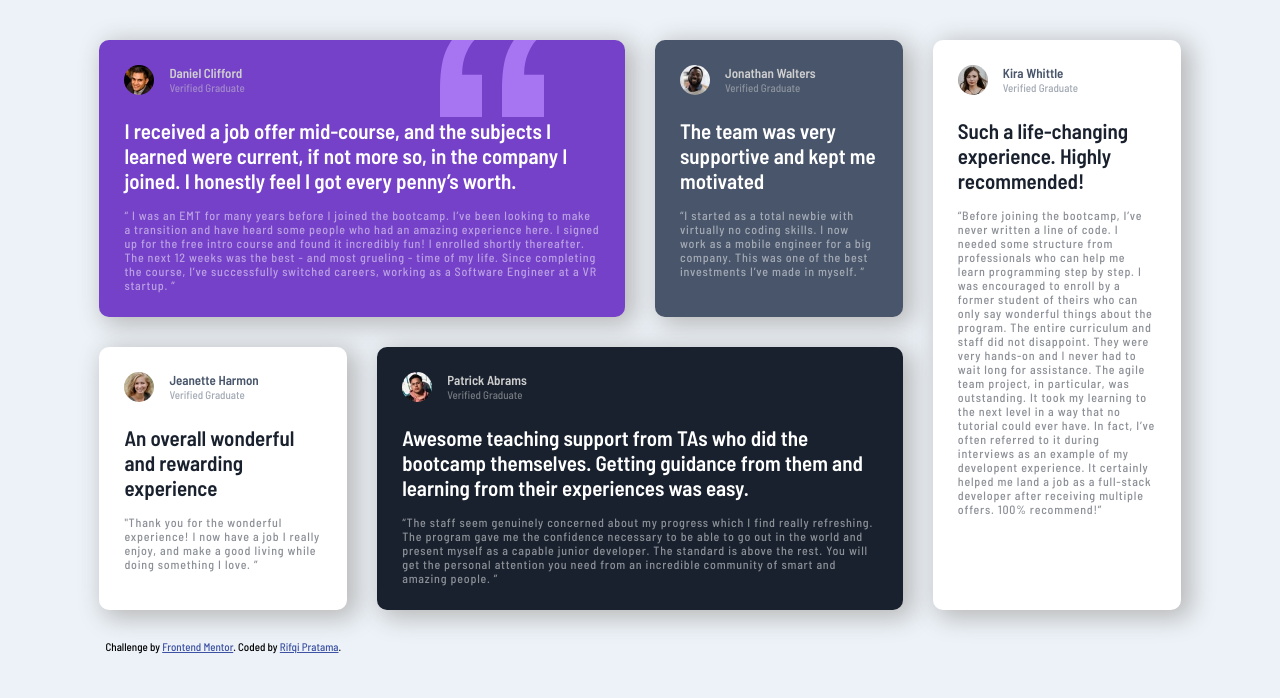
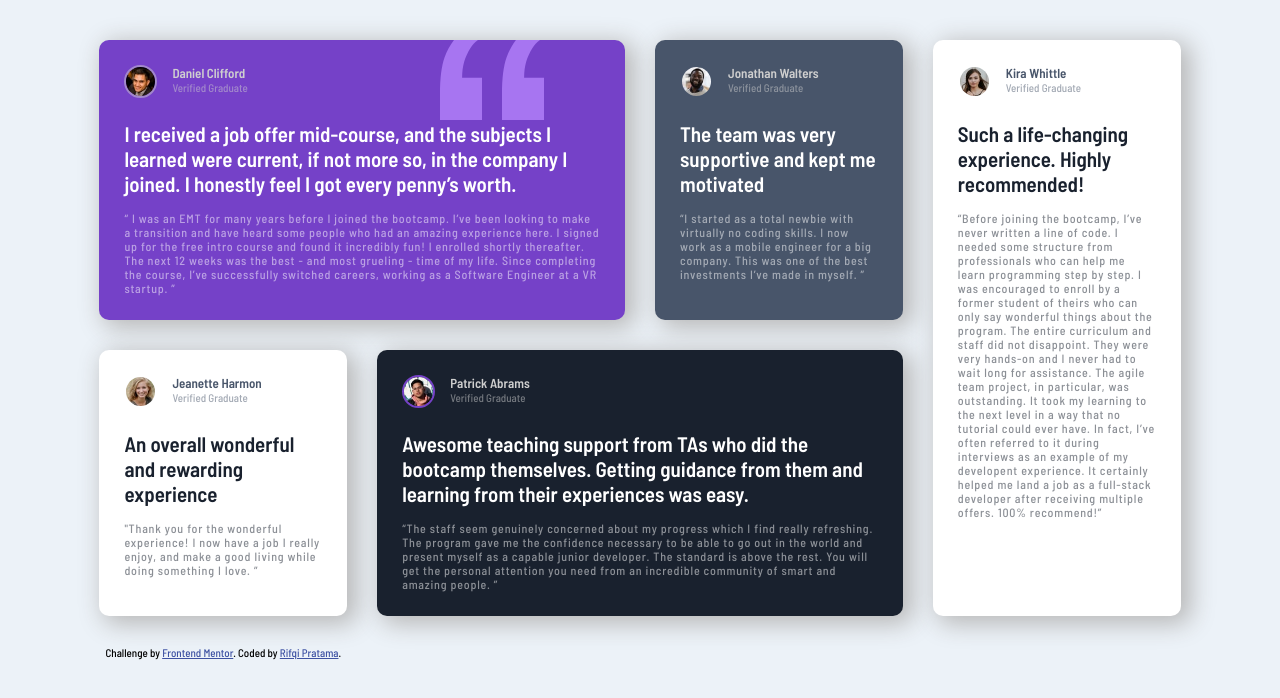
Before and after one commit to juliansyahrifqi/testimonial-grid-section-fm, a plain HTML site: page index.html in a window 1280 px wide. Drawn offline with Linux system fonts and the light colour scheme.

Commit message:
add border and image alt

```diff
--- a/index.html
+++ b/index.html
@@ -22,7 +22,7 @@
     <div class="card card1">
       <div class="card-header">
         <div class="card-image">
-          <img src="images/image-daniel.jpg" alt="">
+          <img src="images/image-daniel.jpg" class="border-purple-50" alt="Daniel Clifford">
         </div>
 
         <div class="card-person">
@@ -47,7 +47,7 @@
     <div class="card card2">
       <div class="card-header">
         <div class="card-image">
-          <img src="images/image-jonathan.jpg" alt="">
+          <img src="images/image-jonathan.jpg" class="border-darkgrey" alt="Jonathan Walters">
         </div>
 
         <div class="card-person">
@@ -67,7 +67,7 @@
     <div class="card card3">
       <div class="card-header">
         <div class="card-image">
-          <img src="images/image-jeanette.jpg" alt="">
+          <img src="images/image-jeanette.jpg" class="border-white" alt="Jeanette Harmon">
         </div>
 
         <div class="card-person">
@@ -87,7 +87,7 @@
     <div class="card card4">
       <div class="card-header">
         <div class="card-image">
-          <img src="images/image-patrick.jpg" alt="">
+          <img src="images/image-patrick.jpg" class="border-purple-100" alt="Patrick Abrams">
         </div>
 
         <div class="card-person">
@@ -110,7 +110,7 @@
     <div class="card card5">
       <div class="card-header">
         <div class="card-image">
-          <img src="images/image-kira.jpg" alt="">
+          <img src="images/image-kira.jpg" class="border-white" alt="Kira Whittle">
         </div>
 
         <div class="card-person">
--- a/style.css
+++ b/style.css
@@ -79,8 +79,8 @@ body {
 }
 
 .card-image img {
-    width: 30px;
-    height: 30px;
+    width: 33px;
+    height: 33px;
     border-radius: 50%;
 }
 
@@ -148,3 +148,21 @@ body {
     color: hsl(219, 29%, 14%);
     opacity: 0.5;
 }
+
+/* Border */
+
+.border-white {
+    border: 2px solid hsl(0, 0%, 100%);
+}
+
+.border-purple-100 {
+    border: 2px solid hsl(263, 55%, 52%);
+}
+
+.border-purple-50 {
+    border: 2px solid  hsla(0, 0%, 81%, 0.5);
+}
+
+.border-darkgrey {
+    border: 2px solid hsl(217, 19%, 35%);
+}
```
